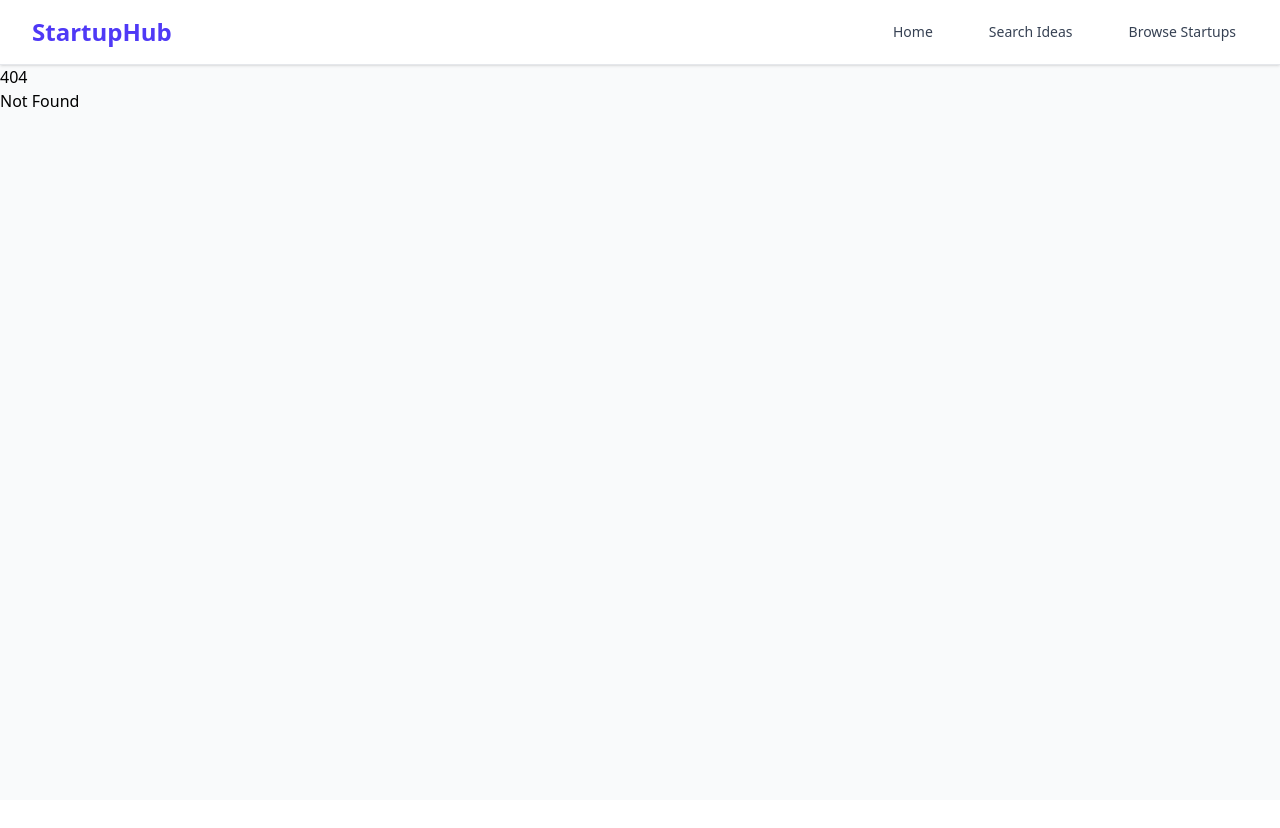
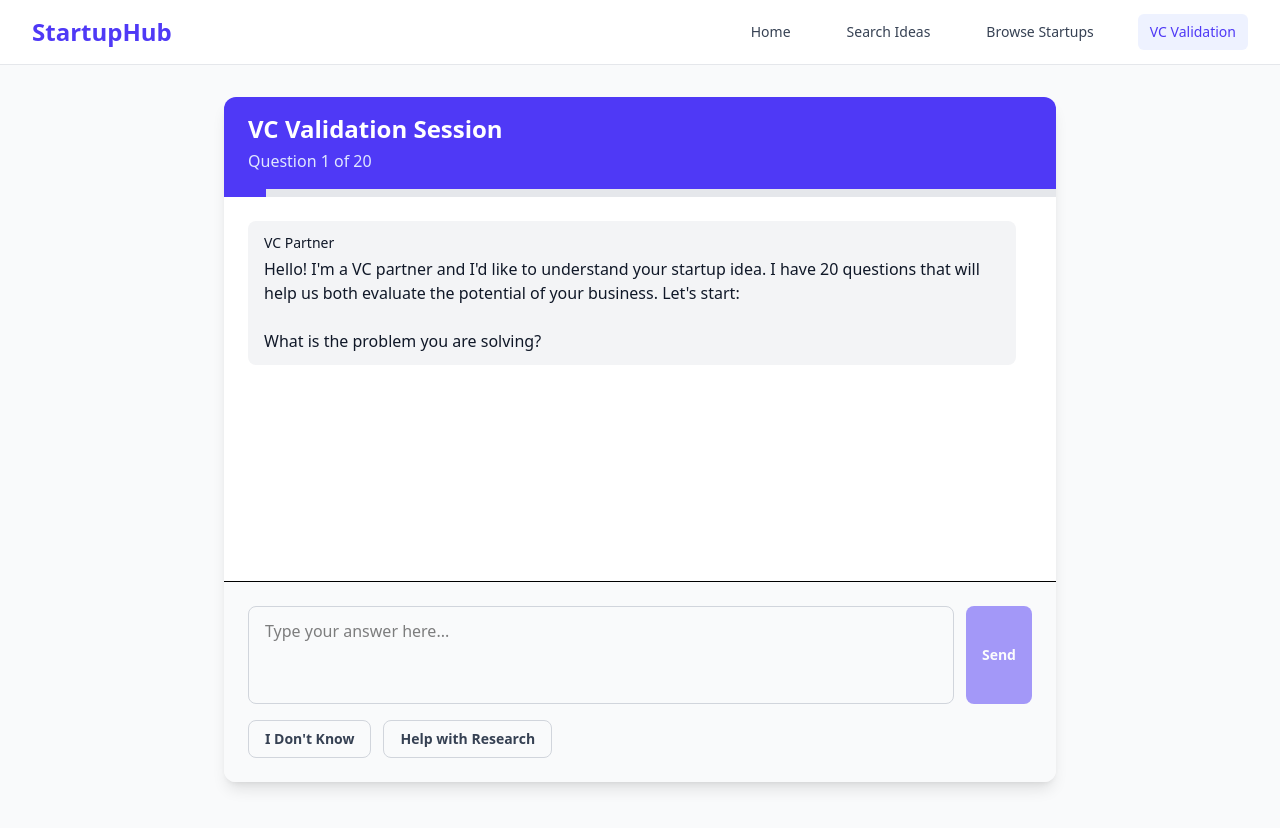
Before and after one commit to asieke/startups, a SvelteKit app: page /validation in a window 1280 px wide. Before the commit this address had no page. Shown: the top 828 px of the page. Before the commit the page ends 800 px from the top, so only its background shows below. Built offline with nearby package versions, Linux system fonts and the light colour scheme.

Commit message:
Add VC validation page with interactive startup evaluation flow

```diff
--- a/src/routes/+layout.svelte
+++ b/src/routes/+layout.svelte
@@ -37,6 +37,12 @@
 					>
 						Browse Startups
 					</a>
+					<a
+						href="/validation"
+						class="text-gray-700 hover:text-indigo-600 px-3 py-2 rounded-md text-sm font-medium transition-colors duration-200 {$page.url.pathname === '/validation' ? 'text-indigo-600 bg-indigo-50' : ''}"
+					>
+						VC Validation
+					</a>
 				</div>
 			</div>
 		</div>
--- /dev/null
+++ b/src/routes/validation/+page.svelte
@@ -0,0 +1,322 @@
+<script lang="ts">
+	import Button from '$lib/components/Button.svelte';
+
+	// VC Questions - exactly 20 as specified
+	const VC_QUESTIONS = [
+		"What is the problem you are solving?",
+		"Who is the target customer?",
+		"Why is this problem urgent or important for them?",
+		"How are they solving it today?",
+		"What makes your solution better or different?",
+		"What is your product or service concept?",
+		"Will customers pay to solve this problem?",
+		"How much do you think they would pay?",
+		"How many customers exist (TAM)?",
+		"Is this a one-time, subscription, or usage-based model?",
+		"What is your estimated customer acquisition cost (CAC)?",
+		"What channels would you use to acquire customers?",
+		"Who are the main competitors or alternatives?",
+		"What's your moat or defensibility?",
+		"Why is now the right time to build this?",
+		"What is the fastest way to test or prototype this?",
+		"What Fidelity assets give us an advantage (data, brand, relationships, etc.)?",
+		"Are there internal dependencies or blockers inside Fidelity?",
+		"Does this align with Fidelity's strategy and brand?",
+		"Could this realistically be a $100M+ business?"
+	];
+
+	// Chat state
+	let currentQuestionIndex = $state(0);
+	let messages = $state([]);
+	let userInput = $state('');
+	let isComplete = $state(false);
+	let isGeneratingMemo = $state(false);
+	let generatedMemo = $state('');
+
+	// Initialize with first question
+	$effect(() => {
+		if (messages.length === 0) {
+			messages = [{
+				type: 'vc',
+				content: `Hello! I'm a VC partner and I'd like to understand your startup idea. I have 20 questions that will help us both evaluate the potential of your business. Let's start:\n\n${VC_QUESTIONS[0]}`
+			}];
+		}
+	});
+
+	function sendMessage() {
+		if (!userInput.trim()) return;
+
+		// Add user message
+		messages = [...messages, {
+			type: 'user',
+			content: userInput.trim()
+		}];
+
+		// Move to next question or finish
+		currentQuestionIndex++;
+
+		if (currentQuestionIndex < VC_QUESTIONS.length) {
+			// Add next VC question
+			setTimeout(() => {
+				messages = [...messages, {
+					type: 'vc',
+					content: VC_QUESTIONS[currentQuestionIndex]
+				}];
+			}, 500);
+		} else {
+			// All questions done
+			isComplete = true;
+			setTimeout(() => {
+				messages = [...messages, {
+					type: 'vc',
+					content: "Excellent! That completes our evaluation session. I'm now generating a comprehensive startup memo based on our conversation..."
+				}];
+				generateStartupMemo();
+			}, 500);
+		}
+
+		userInput = '';
+	}
+
+	function handleDontKnow() {
+		messages = [...messages, {
+			type: 'user',
+			content: "I don't know"
+		}];
+
+		currentQuestionIndex++;
+
+		if (currentQuestionIndex < VC_QUESTIONS.length) {
+			setTimeout(() => {
+				messages = [...messages, {
+					type: 'vc',
+					content: `That's okay. Let's move on to the next question:\n\n${VC_QUESTIONS[currentQuestionIndex]}`
+				}];
+			}, 500);
+		} else {
+			isComplete = true;
+			setTimeout(() => {
+				messages = [...messages, {
+					type: 'vc',
+					content: "That completes our evaluation session. I'm now generating a comprehensive startup memo based on our conversation..."
+				}];
+				generateStartupMemo();
+			}, 500);
+		}
+	}
+
+	function handleHelpWithResearch() {
+		messages = [...messages, {
+			type: 'user',
+			content: "Help with Research"
+		}];
+
+		setTimeout(() => {
+			messages = [...messages, {
+				type: 'vc',
+				content: `I understand you'd like help researching this aspect. For now, let's continue with what you know and we can revisit this during the memo generation. Moving to the next question:\n\n${VC_QUESTIONS[currentQuestionIndex + 1] || "That was our final question."}`
+			}];
+		}, 500);
+
+		currentQuestionIndex++;
+
+		if (currentQuestionIndex >= VC_QUESTIONS.length) {
+			isComplete = true;
+			setTimeout(() => {
+				generateStartupMemo();
+			}, 1000);
+		}
+	}
+
+	async function generateStartupMemo() {
+		isGeneratingMemo = true;
+
+		try {
+			// Bundle the conversation for the grounding endpoint
+			const conversationContext = messages
+				.map((msg, index) => `${msg.type === 'vc' ? 'VC' : 'Entrepreneur'}: ${msg.content}`)
+				.join('\n\n');
+
+			const prompt = `Based on the following VC evaluation session with an entrepreneur, generate a comprehensive 2-page startup memo that outlines the business described. The memo should be professional, analytical, and follow standard VC memo format with sections for:
+
+1. Executive Summary
+2. Problem & Opportunity
+3. Solution & Product
+4. Market & Competition
+5. Business Model
+6. Go-to-Market Strategy
+7. Team & Execution
+8. Financial Projections
+9. Risks & Mitigation
+10. Investment Recommendation
+
+Here is the conversation:
+
+${conversationContext}
+
+Please format this as a professional startup evaluation memo that a VC would present to their investment committee.`;
+
+			const response = await fetch('/api/grounding', {
+				method: 'POST',
+				headers: {
+					'Content-Type': 'application/json'
+				},
+				body: JSON.stringify({ prompt })
+			});
+
+			const result = await response.json();
+
+			if (result.error) {
+				throw new Error(result.error);
+			}
+
+			generatedMemo = result.text;
+
+			// Save to localStorage for future reference
+			const memoData = {
+				timestamp: new Date().toISOString(),
+				conversation: messages,
+				memo: generatedMemo
+			};
+
+			localStorage.setItem(`vc-session-${Date.now()}`, JSON.stringify(memoData));
+
+			// Show completion message
+			messages = [...messages, {
+				type: 'vc',
+				content: "Perfect! I've generated your startup memo and saved it for future reference. You can view it below."
+			}];
+
+		} catch (error) {
+			console.error('Error generating memo:', error);
+			messages = [...messages, {
+				type: 'vc',
+				content: "I apologize, but there was an error generating your startup memo. Please try again later."
+			}];
+		} finally {
+			isGeneratingMemo = false;
+		}
+	}
+
+	function handleKeydown(event) {
+		if (event.key === 'Enter' && !event.shiftKey) {
+			event.preventDefault();
+			sendMessage();
+		}
+	}
+
+	// Auto scroll to bottom when new messages arrive
+	let messagesContainer;
+	$effect(() => {
+		if (messagesContainer && messages.length > 0) {
+			setTimeout(() => {
+				messagesContainer.scrollTop = messagesContainer.scrollHeight;
+			}, 100);
+		}
+	});
+</script>
+
+<div class="min-h-screen bg-gray-50 py-8">
+	<div class="max-w-4xl mx-auto px-4 sm:px-6 lg:px-8">
+		<div class="bg-white rounded-xl shadow-lg overflow-hidden">
+			<!-- Header -->
+			<div class="bg-indigo-600 px-6 py-4">
+				<h1 class="text-2xl font-bold text-white">VC Validation Session</h1>
+				<p class="text-indigo-100 mt-1">
+					{#if !isComplete}
+						Question {currentQuestionIndex + 1} of {VC_QUESTIONS.length}
+					{:else}
+						Session Complete
+					{/if}
+				</p>
+			</div>
+
+			<!-- Progress Bar -->
+			{#if !isComplete}
+				<div class="bg-gray-200 h-2">
+					<div
+						class="bg-indigo-600 h-2 transition-all duration-300"
+						style="width: {((currentQuestionIndex + 1) / VC_QUESTIONS.length) * 100}%"
+					></div>
+				</div>
+			{/if}
+
+			<!-- Messages Container -->
+			<div
+				bind:this={messagesContainer}
+				class="h-96 overflow-y-auto p-6 space-y-4"
+			>
+				{#each messages as message, index (index)}
+					<div class="flex {message.type === 'user' ? 'justify-end' : 'justify-start'}">
+						<div class="max-w-3xl {message.type === 'user'
+							? 'bg-indigo-600 text-white'
+							: 'bg-gray-100 text-gray-900'} rounded-lg px-4 py-3">
+							<div class="text-sm font-medium mb-1">
+								{message.type === 'user' ? 'You' : 'VC Partner'}
+							</div>
+							<div class="whitespace-pre-wrap">{message.content}</div>
+						</div>
+					</div>
+				{/each}
+
+				{#if isGeneratingMemo}
+					<div class="flex justify-start">
+						<div class="bg-gray-100 text-gray-900 rounded-lg px-4 py-3">
+							<div class="text-sm font-medium mb-1">VC Partner</div>
+							<div class="flex items-center space-x-2">
+								<div class="animate-spin rounded-full h-4 w-4 border-b-2 border-indigo-600"></div>
+								<span>Generating your startup memo...</span>
+							</div>
+						</div>
+					</div>
+				{/if}
+			</div>
+
+			<!-- Input Area -->
+			{#if !isComplete}
+				<div class="border-t bg-gray-50 p-6">
+					<div class="flex flex-col space-y-4">
+						<!-- Text Input -->
+						<div class="flex space-x-3">
+							<textarea
+								bind:value={userInput}
+								onkeydown={handleKeydown}
+								placeholder="Type your answer here..."
+								class="flex-1 border border-gray-300 rounded-lg px-4 py-3 focus:outline-none focus:ring-2 focus:ring-indigo-500 focus:border-transparent resize-none"
+								rows="3"
+							></textarea>
+							<Button onclick={sendMessage} disabled={!userInput.trim()}>
+								{#snippet children()}Send{/snippet}
+							</Button>
+						</div>
+
+						<!-- Action Buttons -->
+						<div class="flex space-x-3">
+							<Button variant="outline" onclick={handleDontKnow}>
+								{#snippet children()}I Don't Know{/snippet}
+							</Button>
+							<Button variant="outline" onclick={handleHelpWithResearch}>
+								{#snippet children()}Help with Research{/snippet}
+							</Button>
+						</div>
+					</div>
+				</div>
+			{/if}
+		</div>
+
+		<!-- Generated Memo Display -->
+		{#if generatedMemo}
+			<div class="mt-8 bg-white rounded-xl shadow-lg overflow-hidden">
+				<div class="bg-green-600 px-6 py-4">
+					<h2 class="text-2xl font-bold text-white">Generated Startup Memo</h2>
+					<p class="text-green-100 mt-1">Professional investment evaluation based on your session</p>
+				</div>
+				<div class="p-6">
+					<div class="prose max-w-none">
+						<pre class="whitespace-pre-wrap font-sans text-gray-900 leading-relaxed">{generatedMemo}</pre>
+					</div>
+				</div>
+			</div>
+		{/if}
+	</div>
+</div>
```
Also changed, not shown: 1 other file (tests, documents, lock files or other folders).
